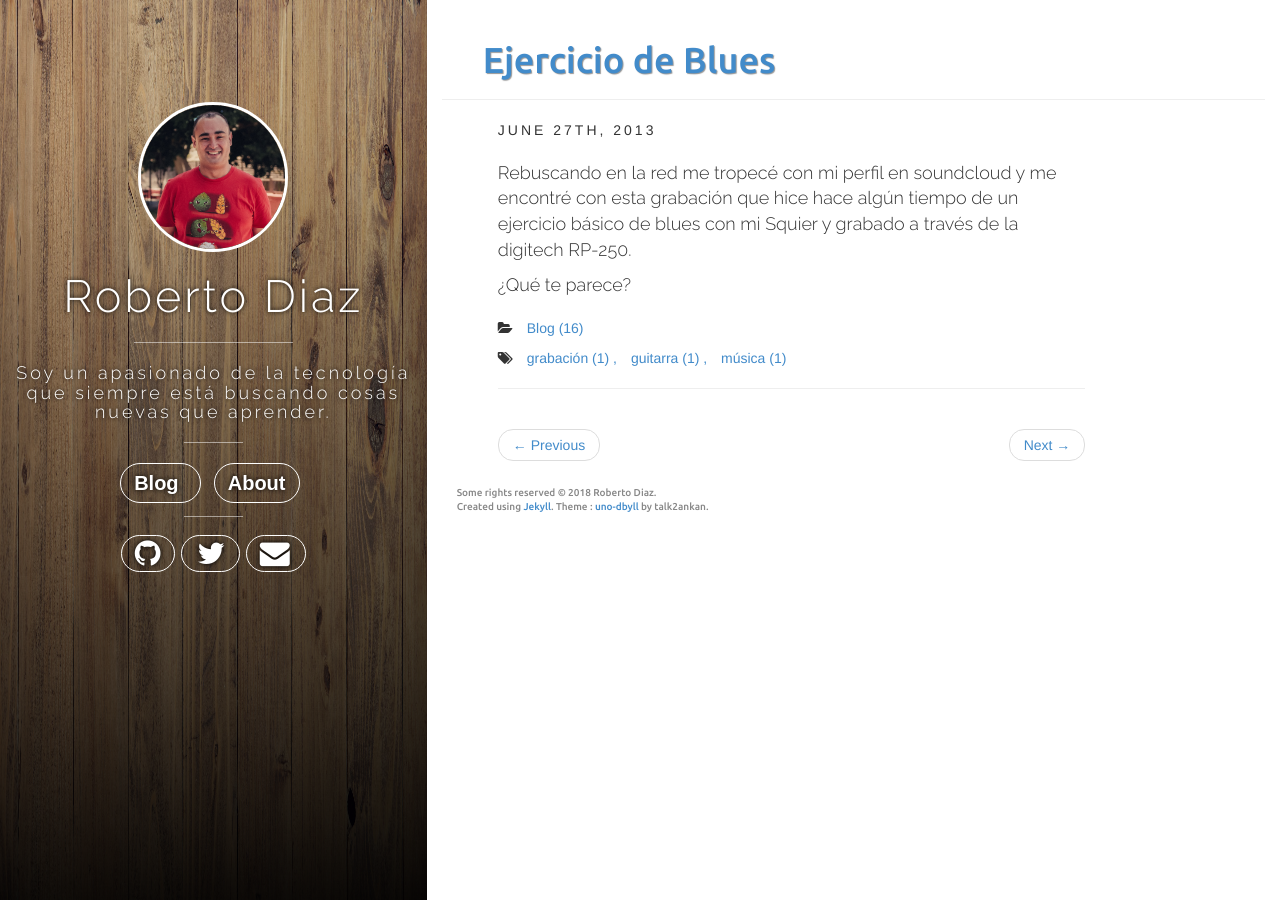
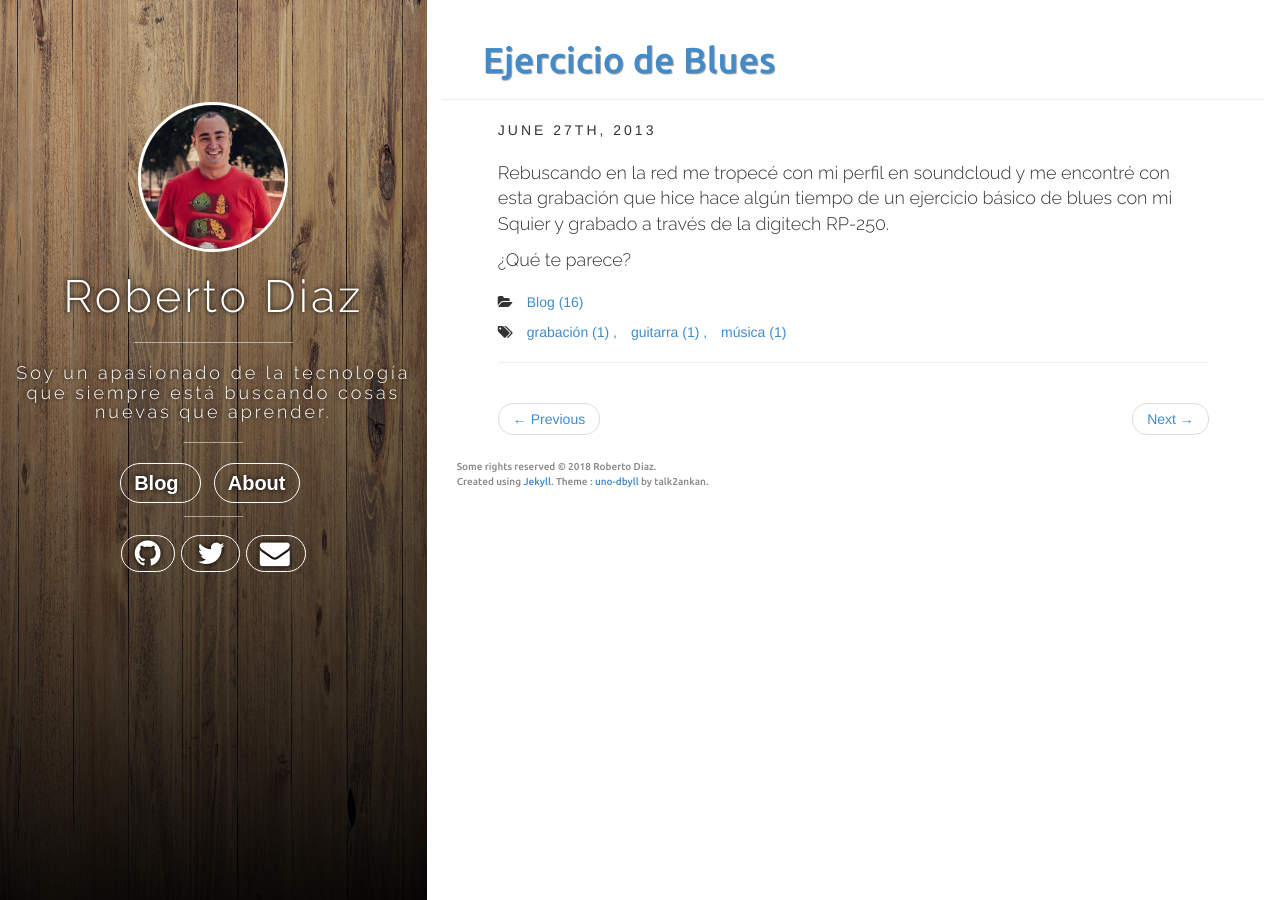
Before and after one commit to rdiaz82/rdiaz82.github.io, a Jekyll site: the page built from _posts/2013-06-27-ejercicio-de-blues.md, in a window 1280 px wide. Built offline with Jekyll 4.4.1, drawn with Linux system fonts in a browser that asks for light colours; nearby versions of some CDN libraries; comment, search, counter and statistics services are not loaded.

Commit message:
minor changes

```diff
--- a/_includes/default.html
+++ b/_includes/default.html
@@ -42,7 +42,7 @@
 	</head>
 <body>
 
-<nav class="navbar navbar-default visible-xs" role="navigation">
+<nav class="navbar navbar-default visible-xs invisible-sm" role="navigation">
 
 
  <div class="navbar-header">
--- a/_includes/post.html
+++ b/_includes/post.html
@@ -5,7 +5,7 @@
 
 <article>
 
-  <div class="col-sm-10">
+  <div class="col-sm-12">
    <span class="post-date">
      {% assign d = page.date | date: "%d" | plus:'0' %}
      {{ page.date | date: "%B" }}
```
